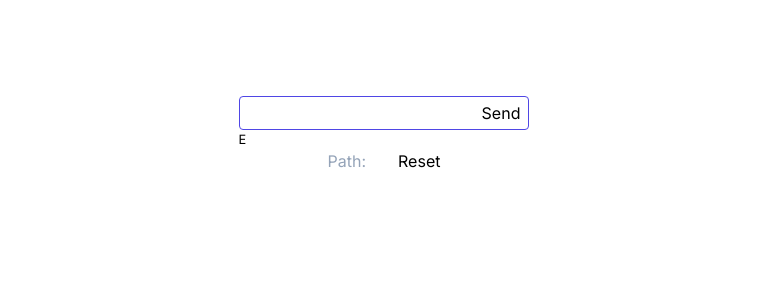
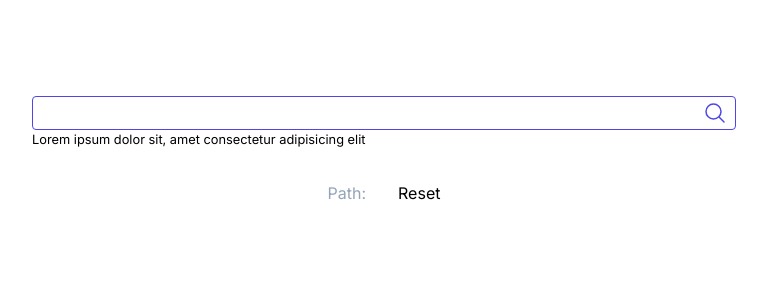
Before and after one commit to yocxy2/check-repo-ia, a Next.js app: page / in a window 1280 px wide. Shown: the top 300 px of the page, without its empty margins (256-1023 px from the left). Built offline with nearby package versions, Linux system fonts and the light colour scheme.

Commit message:
Input search

```diff
--- a/src/app/page.tsx
+++ b/src/app/page.tsx
@@ -1,35 +1,41 @@
 "use client"
+import { useState } from "react";
+import Item from "./Item";
+import InputSearch from "@/components/InputSearch";
 
-import { useState } from "react";
 
 export default function Home() {
+  const [loading, setLoading] = useState(false);
   const [url, setUrl] = useState("");
   const [files, setFiles] = useState([]);
   const [path, setPath] = useState("");
 
+
   const handlerClick = async () => {
-    const [user, repo] = url.replaceAll(/(http|https):\/\/github.com\//g, "").replace("/"," ").trim().split(" ")
-    const response = await fetch(`/api/repo/${user}/${repo}`, {  })
-    const data = await response.json()
-    console.log(data.files)
-    setFiles(data.files)
-  }
-
-  const selectPath = (file, word) => () => {
-    if( word !== file.path.split("/").pop() ) {
-      setPath(word)
+    setLoading(true)
+    try{
+      const [user, repo] = url.replaceAll(/(http|https):\/\/github.com\//g, "").replace("/"," ").trim().split(" ")
+      const response = await fetch(`/api/repo`, {
+        method: 'POST',
+        headers: {
+          'Content-Type': 'application/json'
+        },
+        body: JSON.stringify({ user, repo })
+      })
+      const data = await response.json()
+      console.log(data)
+      setFiles(data)
+    }catch(e){
+      console.error(e)
+    } finally {
+      setLoading(false)
     }
   }
 
+
   return (
-    <main className="flex min-h-screen flex-col items-center justify-start p-24">
-      <form className="flex flex-col gap-0">
-        <span className="border border-indigo-600 bg-white rounded overflow-hidden py-1 px-2">
-          <input type="text" className="border-none outline-none" value={url} onChange={ev => setUrl(ev.target.value)} />
-          <button type="button" onClick={handlerClick}>Send</button>
-        </span>
-        <small>E</small>
-      </form>
+    <main className="flex gap-8 min-h-screen flex-col items-center justify-start p-24 max-w-4xl mx-auto">
+      <InputSearch value={url} onChange={e=>setUrl(e.target.value)} onSearch={handlerClick} loading={loading} />
       <section className="flex flex-row gap-4">
         <span className="text-slate-400">Path: </span>
         <span className="text-slate-600">{path}</span>
@@ -38,14 +44,13 @@ export default function Home() {
       <section className="flex flex-col gap-4">
         <table className="table-auto">
         {files.filter( (file) => file.path?.includes(path) ).map((file, index) => (
-          <tr key={index}>
-            <td className="px-4 py-1 flex flex-row gap-0 text-slate-400">{file.path.split("/").map( word => <>
-              <span>/</span>
-              <button onClick={selectPath(file, word)} className="hover:text-slate-800 last:hover:text-slate-600 last:text-slate-600">{word}</button>
-            </> )}</td>
-            <td className="px-4 py-1">{ file?.details?.description }</td>
-            <td className="px-4 py-1">{ file?.details?.check ? "Si" : "No" }</td>
-          </tr>
+          <Item
+            key={index}
+            user={url.replaceAll(/(http|https):\/\/github.com\//g, "").replace("/"," ").trim().split(" ")[0]}
+            repo={url.replaceAll(/(http|https):\/\/github.com\//g, "").replace("/"," ").trim().split(" ")[1]}
+            file={file}
+            onClick={w=>setPath(w)}
+            />
         ))}
         </table>
       </section>
--- /dev/null
+++ b/src/components/InputSearch.tsx
@@ -0,0 +1,24 @@
+import { InputHTMLAttributes } from "react"
+
+interface InputSearchProps extends InputHTMLAttributes<HTMLInputElement> {
+    onSearch?: () => void
+    loading?: boolean
+}
+
+export default function InputSearch({ onSearch, loading, ...rest}: InputSearchProps) {
+
+    return <form className="flex flex-col gap-0 w-full">
+        <span className="text-slate-400 border border-indigo-600 bg-white rounded overflow-hidden py-1 px-2 flex flex-row gap-1 justify-between">
+            <input type="text" className="w-full border-none outline-none" {...rest} />
+            {!loading && <button type="button" onClick={onSearch} className="text-indigo-600">
+                <svg xmlns="http://www.w3.org/2000/svg" fill="none" viewBox="0 0 24 24" strokeWidth={1.5} stroke="currentColor" className="size-6">
+                    <path strokeLinecap="round" strokeLinejoin="round" d="m21 21-5.197-5.197m0 0A7.5 7.5 0 1 0 5.196 5.196a7.5 7.5 0 0 0 10.607 10.607Z" />
+                </svg>
+            </button>}
+            {loading && <svg xmlns="http://www.w3.org/2000/svg" fill="none" viewBox="0 0 24 24" strokeWidth={1.5} stroke="currentColor" className="size-6 text-indigo-600 animate-spin">
+                <path strokeLinecap="round" strokeLinejoin="round" d="M16.023 9.348h4.992v-.001M2.985 19.644v-4.992m0 0h4.992m-4.993 0 3.181 3.183a8.25 8.25 0 0 0 13.803-3.7M4.031 9.865a8.25 8.25 0 0 1 13.803-3.7l3.181 3.182m0-4.991v4.99" />
+            </svg>}
+        </span>
+        <small>Lorem ipsum dolor sit, amet consectetur adipisicing elit</small>
+    </form>
+}
```
